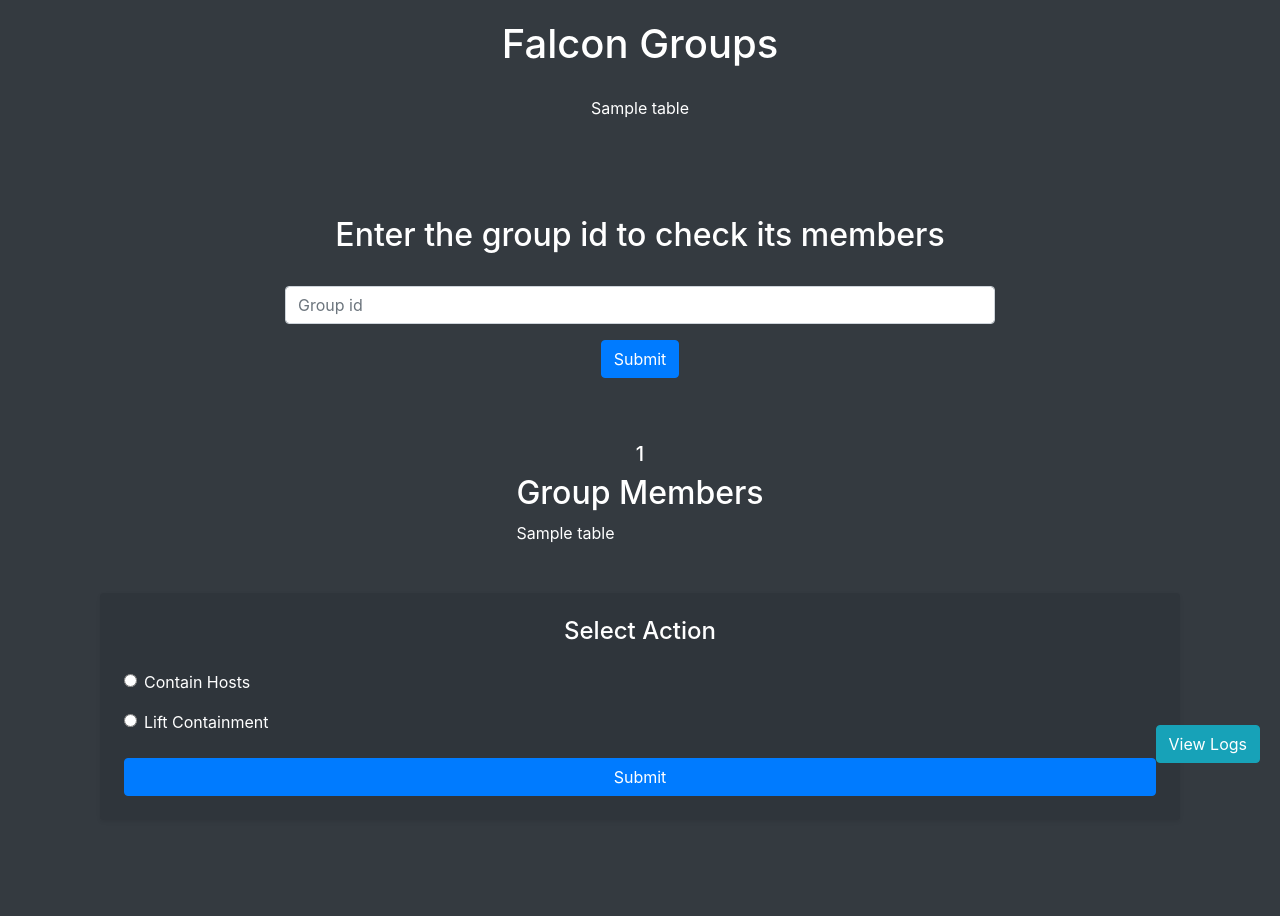
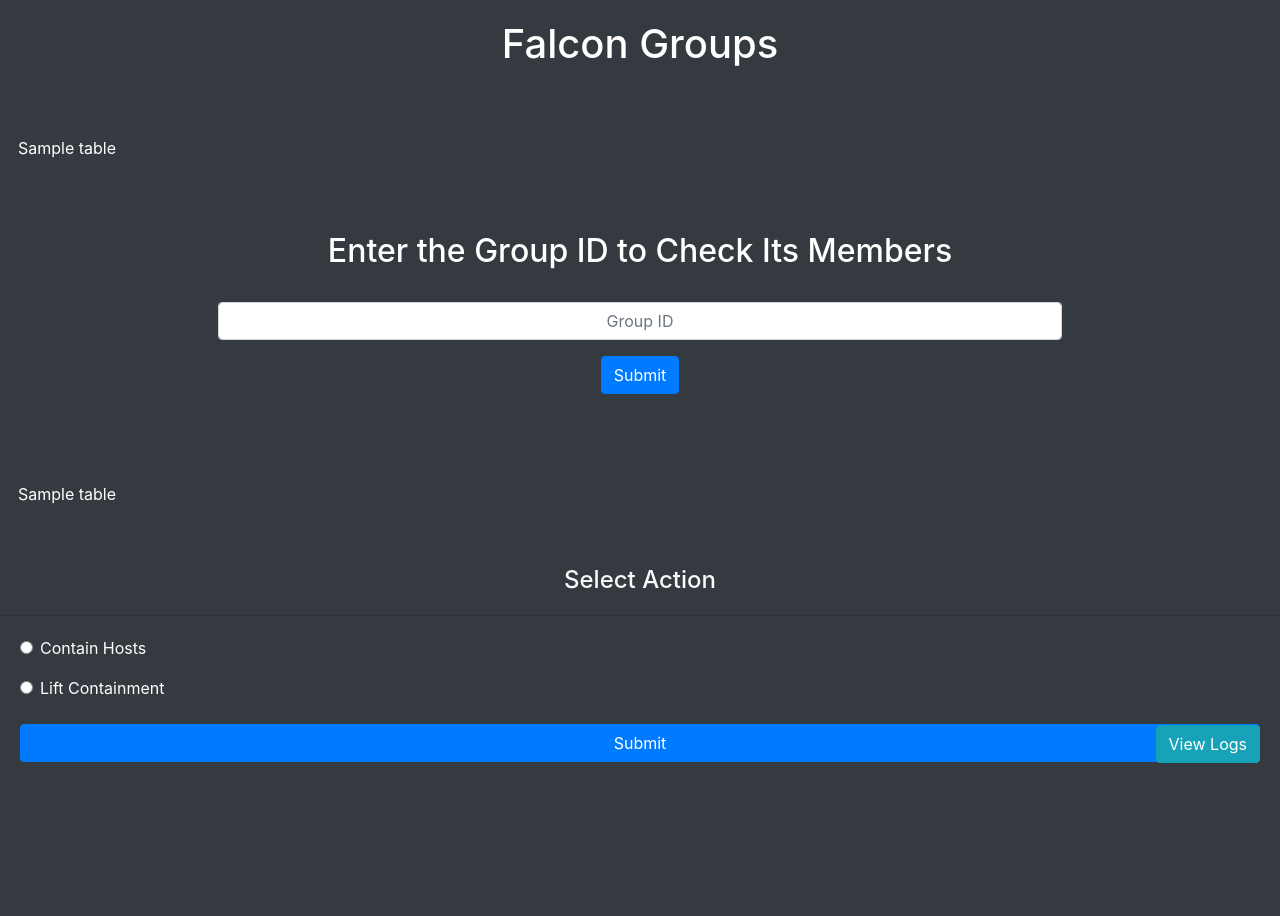
Before and after one commit to zayeemZaki/FullStackCrowdStrikeAutomation, a Flask app: template website/templates/falcon_containment/contain_group.html in a window 1280 px wide. Shown: the part 17-933 px from the top of the page. After the commit the page ends 780 px from the top, so only its background shows below. Run offline with Flask 3, Linux system fonts and the light colour scheme; the template is opened without the code that fills it: most values are stand-ins (such as "Sample title", 1, 10 or a date in 2020); some libraries are stand-ins or nearby versions.

Commit message:
updated FalconGroups Table view

```diff
--- a/website/containment.py
+++ b/website/containment.py
@@ -45,7 +45,7 @@ def list_groups():
     pd.set_option('display.max_rows', None)
     df = pd.DataFrame(data)
 
-    df_html = df.to_html(classes='table table-striped')
+    df_html = df.to_html(classes='table table-striped left-align-headers')
 
     group_id = request.form.get('group-id')
     members_df_html = None
--- a/website/templates/falcon_containment/contain_group.html
+++ b/website/templates/falcon_containment/contain_group.html
@@ -2,46 +2,37 @@
 {% block title %}Falcon Groups{% endblock %}
 
 {% block content %}
-<h1 class="text-center" style="padding: 20px 0;">Falcon Groups</h1>
-
-<style>
-    .white-text-table table,
-    .white-text-table th,
-    .white-text-table td {
-        color: white;
-    }
-</style>
+<h1 class="text-center text-white" style="padding: 20px 0;">Falcon Groups</h1>
 
 {% if tables %}
-    <div class="container">
-        <div class="row justify-content-center">
-            <div class="col-md-14">
-                <div class="white-text-table">
+    <div class="container-fluid mt-5">
+        <div class="table-responsive">
             {% for table in tables %}
-                        <div class="white-text-table">
+                <div class="white-text-table mx-2" style="overflow-x: auto; white-space: nowrap;">
                     {{ table|safe }}
                 </div>
             {% endfor %}
         </div>
     </div>
-        </div>
-    </div>
+{% else %}
+    <p class="text-center text-white">No Falcon groups found.</p>
 {% endif %}
 
-<br></br>
+<br>
 
 <div class="container mt-5">
     <div class="row justify-content-center">
         <div class="col-md-8">
             <div class="form-group text-center">
-                <label for="group-id"><h2>Enter the group id to check its members</h2></label>
+                <label for="group-id"><h2 style="color: #ffffff;">Enter the Group ID to Check Its Members</h2></label>
                 <form action="{{ url_for('containment.list_groups') }}" method="post">
                     <input
                         type="text"
                         class="form-control mt-3"
                         id="group-id"
                         name="group-id"
-                        placeholder="Group id"
+                        placeholder="Group ID"
+                        style="text-align: center;"
                     />
                     <button type="submit" class="btn btn-primary mt-3">Submit</button>
                 </form>
@@ -50,25 +41,23 @@
     </div>
 </div>
 
-
-<br></br>
+<br>
 
 {% if member_tables %}
-    <div class="row justify-content-center">
-        <div class="col-md-14">
-            <h5 class="text-center">{{ group_id }}</h5>
-            <h2 class="text-center">Group Members</h2>
-            <div class="white-text-table">
+    <div class="container-fluid mt-5">
+        <div class="table-responsive">
             {% for table in member_tables %}
+                <div class="white-text-table mx-2" style="overflow-x: auto; white-space: nowrap;">
                     {{ table|safe }}
+                </div>
             {% endfor %}
-            </div>
         </div>
     </div>
 
     <div class="container mt-5">
-        <div class="card p-4 shadow-sm" style="background-color: #2f353b; border: none;">
-            <h4 class="text-center mb-4" style="color: #ffffff;">Select Action</h4>
+        <div class="card text-light bg-dark mb-3">
+            <div class="card-header text-center"><h4>Select Action</h4></div>
+            <div class="card-body">
                 <form action="{{ url_for('containment.group_containment_action') }}" method="post" onsubmit="showLoadingSpinner()">
                     <div class="form-check mb-3">
                         <input class="form-check-input" type="radio" name="action" id="contain" value="contain" required>
@@ -84,6 +73,7 @@
                     </div>
                     <button type="submit" class="btn btn-primary btn-block">Submit</button>
                 </form>
+            </div>
         </div>
     </div>
 
@@ -133,13 +123,57 @@
             });
         });
     </script>
-
 {% endif %}
 
-<br></br>
-<br></br>
+<br>
 
 <style>
+    .white-text-table {
+        overflow-x: auto; /* Enable horizontal scrolling */
+        white-space: nowrap; /* Prevent line breaks */
+        display: block; /* Make container scrollable */
+    }
+
+    .white-text-table table,
+    .white-text-table th,
+    .white-text-table td {
+        color: white;
+        width: auto; /* Allow table to dynamically adjust width */
+    }
+
+    .table-responsive {
+        overflow-x: auto; /* Enable horizontal scrolling */
+    }
+
+    .container-fluid {
+        padding-left: 10px;  /* Reduce container left padding */
+        padding-right: 10px; /* Reduce container right padding */
+    }
+
+    .container {
+        max-width: 100%; /* Allow container to take full width */
+        padding: 0;
+    }
+
+    .card {
+        border: none;
+        margin-top: 20px;
+    }
+
+    .card-header {
+        background-color: #343a40;
+    }
+
+    .list-group-item {
+        border: none;
+        padding: 10px 20px;
+    }
+
+    /* Custom CSS to align table headers to the left */
+    .left-align-headers th {
+        text-align: left;
+    }
+
     .spinner-container {
         display: none; /* Initially hidden */
         position: fixed;
```
Lines whose indentation alone changed are shown as unchanged.
